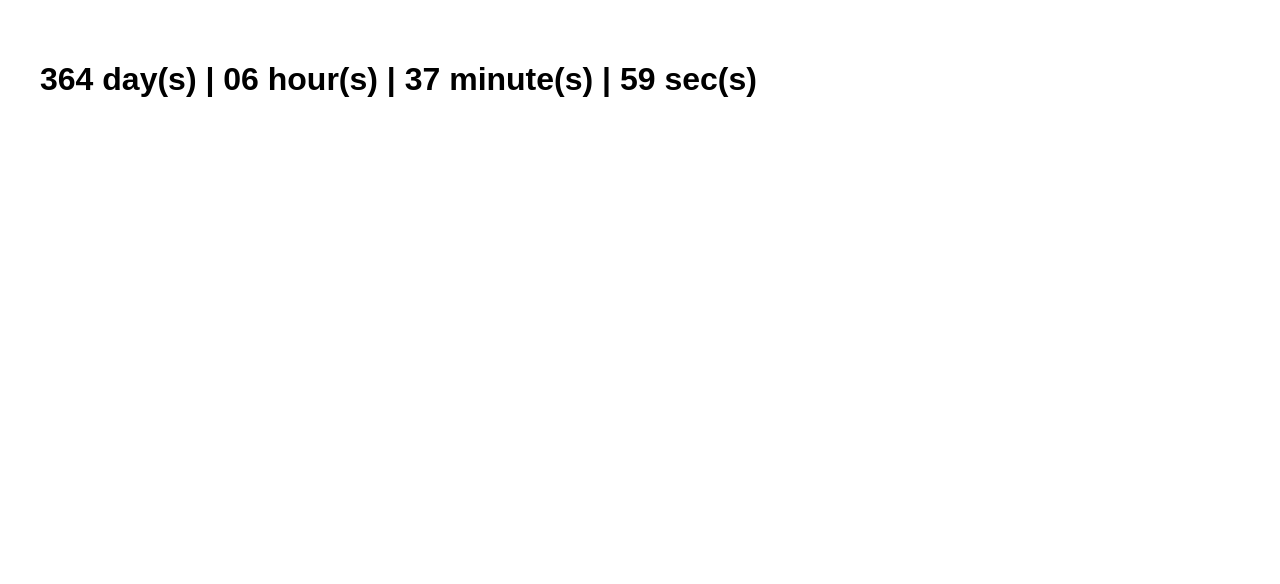
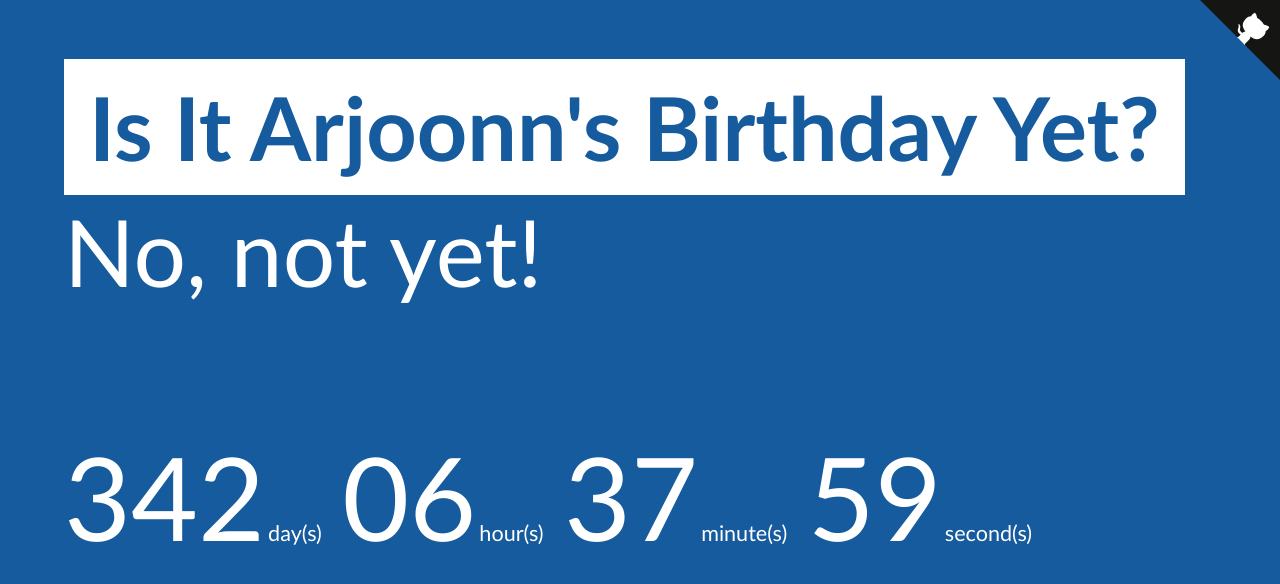
Before and after one commit to libhide/isit, a plain HTML site: page index.html in a window 1280 px wide. Drawn offline with Linux system fonts and the light colour scheme.

Commit message:
Add markup and link up with JS

```diff
--- a/app.js
+++ b/app.js
@@ -1,3 +1,4 @@
+'use strict';
 // Functions
 
 function getTimeRemaining(endtime){
@@ -15,15 +16,18 @@ function getTimeRemaining(endtime){
   };
 }
 
-function initializeClock(id, endtime){
-  var clock = document.getElementById(id);
+function initializeClock(endtime){
+  var days = document.getElementById("days");
+  var hours = document.getElementById("hours");
+  var minutes = document.getElementById("minutes");
+  var seconds = document.getElementById("seconds");
   // Helper function
   function updateClock() {
     var t = getTimeRemaining(birthdayRaw);
-    clock.innerHTML = t.days + ' day(s) | ' +
-                      ('0' + t.hours).slice(-2) + ' hour(s) | ' +
-                      ('0' + t.minutes).slice(-2) + ' minute(s) | ' +
-                      ('0' + t.seconds).slice(-2) + ' sec(s)';
+    days.innerHTML = t.days;
+    hours.innerHTML = ('0' + t.hours).slice(-2);
+    minutes.innerHTML = ('0' + t.minutes).slice(-2);
+    seconds.innerHTML = ('0' + t.seconds).slice(-2);
     if(t.total <= 0) {
       clearInterval(timeinterval);
     }
@@ -46,28 +50,26 @@ function refreshAt(hours, minutes, seconds) {
   then.setSeconds(seconds);
 
   var timeout = (then.getTime() - now.getTime());
-  console.log("Setting alarm for ~" + Math.floor( (timeout/1000/60) % 60 ) + " minutes");
+  // console.log("Setting alarm for ~" + Math.floor( (timeout/1000/60) % 60 ) + " minutes");
   setTimeout(function() { window.location.reload(true); }, timeout);
 }
 
 /******** Logic *********/
 
-// Constants
-var BIRTHDAY_MONTH = "5";
-var BIRTHDAY_MONTH_STR = "May";
-var BIRTHDAY_DAY = "22";
-
 var now = new Date();
 var currentYear = now.getFullYear();
 
-var birthdayRaw = BIRTHDAY_MONTH_STR + ' ' + BIRTHDAY_DAY + ' ' + currentYear + ' ' + '23:59:59 GMT+05:30';
+var birthdayRaw = 'April 30' + ' ' + currentYear + ' ' + '23:59:59 GMT+05:30';
 var birthday = Date.parse(birthdayRaw);
 
 // If it's the birthday, don't show countdown, else show it
-if (now.getDate() == BIRTHDAY_DAY && now.getMonth() + 1 == BIRTHDAY_MONTH) {
-  // BIRTHDAY!!!!!! :D
-  var clock = document.getElementById("text");
-  clock.innerHTML = "HAPPY BIRTHDAY!";
+if (now.getDate() == 1 && now.getMonth() + 1 == 5) {
+  // BIRTHDAY! :D
+  var ans = document.getElementsByClassName("ans")[0];
+  ans.innerHTML = "Yes! It's his birthday! Go wish him!";
+
+  // Hide countdown
+  document.getElementById("countdown").style.display = 'none';
 
   // Need to set a refresh-alarm for when the clock strikes 00:00
   refreshAt(23, 59, 59) // Will refresh the page at 23:59:59
@@ -78,10 +80,10 @@ if (now.getDate() == BIRTHDAY_DAY && now.getMonth() + 1 == BIRTHDAY_MONTH) {
   var nowParsed = Date.parse(now);
   if (birthday < nowParsed) {
     currentYear += 1;
-    birthdayRaw = BIRTHDAY_MONTH_STR + ' ' + BIRTHDAY_DAY + ' ' + currentYear + ' ' + '23:59:59 GMT+05:30';
+    birthdayRaw = 'April 30' + ' ' + currentYear + ' ' + '23:59:59 GMT+05:30';
     birthday = Date.parse(birthdayRaw);
   }
 
   // init clock
-  initializeClock('text', birthdayRaw);
+  initializeClock(birthdayRaw);
 }
--- a/index.html
+++ b/index.html
@@ -10,7 +10,21 @@
   <link rel="stylesheet" href="style.css">
 </head>
 <body>
-  <h1 id="text" style="padding: 40px;"></h1>
+  <div class="container">
+    <h1 class="gigantic highlight">Is It Arjoonn's Birthday Yet?</h1>
+    <h2 class="ans // gigantic">No, not yet!</h2>
+
+    <div id="countdown">
+      <span id="days">134</span>day(s)
+      <span id="hours">20</span>hour(s)
+      <span id="minutes">55</span>minute(s)
+      <span id="seconds">44</span>second(s)
+    </div>
+  </div>
+
+  <!-- Fork button -->
+  <a href="https://github.com/libhide/isit" class="github-corner"><svg width="80" height="80" viewBox="0 0 250 250" style="fill:#151513; color:#fff; position: absolute; top: 0; border: 0; right: 0;"><path d="M0,0 L115,115 L130,115 L142,142 L250,250 L250,0 Z"></path><path d="M128.3,109.0 C113.8,99.7 119.0,89.6 119.0,89.6 C122.0,82.7 120.5,78.6 120.5,78.6 C119.2,72.0 123.4,76.3 123.4,76.3 C127.3,80.9 125.5,87.3 125.5,87.3 C122.9,97.6 130.6,101.9 134.4,103.2" fill="currentColor" style="transform-origin: 130px 106px;" class="octo-arm"></path><path d="M115.0,115.0 C114.9,115.1 118.7,116.5 119.8,115.4 L133.7,101.6 C136.9,99.2 139.9,98.4 142.2,98.6 C133.8,88.0 127.5,74.4 143.8,58.0 C148.5,53.4 154.0,51.2 159.7,51.0 C160.3,49.4 163.2,43.6 171.4,40.1 C171.4,40.1 176.1,42.5 178.8,56.2 C183.1,58.6 187.2,61.8 190.9,65.4 C194.5,69.0 197.7,73.2 200.1,77.6 C213.8,80.2 216.3,84.9 216.3,84.9 C212.7,93.1 206.9,96.0 205.4,96.6 C205.1,102.4 203.0,107.8 198.3,112.5 C181.9,128.9 168.3,122.5 157.7,114.1 C157.9,116.9 156.7,120.9 152.7,124.9 L141.0,136.5 C139.8,137.7 141.6,141.9 141.8,141.8 Z" fill="currentColor" class="octo-body"></path></svg></a><style>.github-corner:hover .octo-arm{animation:octocat-wave 560ms ease-in-out}@keyframes octocat-wave{0%,100%{transform:rotate(0)}20%,60%{transform:rotate(-25deg)}40%,80%{transform:rotate(10deg)}}@media (max-width:500px){.github-corner:hover .octo-arm{animation:none}.github-corner .octo-arm{animation:octocat-wave 560ms ease-in-out}}</style>
+
   <script src="app.js"></script>
 </body>
 </html>
--- a/style.css
+++ b/style.css
@@ -0,0 +1,91 @@
+/* Fonts */
+
+@font-face {
+  font-family: 'Lato';
+  font-style: normal;
+  font-weight: 300;
+  src: local('Lato Light'), local('Lato-Light'), url(https://fonts.gstatic.com/s/lato/v11/22JRxvfANxSmnAhzbFH8PgLUuEpTyoUstqEm5AMlJo4.woff2) format('woff2');
+  unicode-range: U+0000-00FF, U+0131, U+0152-0153, U+02C6, U+02DA, U+02DC, U+2000-206F, U+2074, U+20AC, U+2212, U+2215, U+E0FF, U+EFFD, U+F000;
+}
+
+/* latin */
+@font-face {
+  font-family: 'Lato';
+  font-style: normal;
+  font-weight: 400;
+  src: local('Lato Regular'), local('Lato-Regular'), url(https://fonts.gstatic.com/s/lato/v11/MDadn8DQ_3oT6kvnUq_2r_esZW2xOQ-xsNqO47m55DA.woff2) format('woff2');
+  unicode-range: U+0000-00FF, U+0131, U+0152-0153, U+02C6, U+02DA, U+02DC, U+2000-206F, U+2074, U+20AC, U+2212, U+2215, U+E0FF, U+EFFD, U+F000;
+}
+
+/* latin */
+@font-face {
+  font-family: 'Lato';
+  font-style: normal;
+  font-weight: 700;
+  src: local('Lato Bold'), local('Lato-Bold'), url(https://fonts.gstatic.com/s/lato/v11/MgNNr5y1C_tIEuLEmicLmwLUuEpTyoUstqEm5AMlJo4.woff2) format('woff2');
+  unicode-range: U+0000-00FF, U+0131, U+0152-0153, U+02C6, U+02DA, U+02DC, U+2000-206F, U+2074, U+20AC, U+2212, U+2215, U+E0FF, U+EFFD, U+F000;
+}
+
+/* latin */
+@font-face {
+  font-family: 'Lato';
+  font-style: normal;
+  font-weight: 900;
+  src: local('Lato Black'), local('Lato-Black'), url(https://fonts.gstatic.com/s/lato/v11/lEjOv129Q3iN1tuqWOeRBgLUuEpTyoUstqEm5AMlJo4.woff2) format('woff2');
+  unicode-range: U+0000-00FF, U+0131, U+0152-0153, U+02C6, U+02DA, U+02DC, U+2000-206F, U+2074, U+20AC, U+2212, U+2215, U+E0FF, U+EFFD, U+F000;
+}
+
+/* Main Styles */
+
+body {
+  background-color: #155B9D;
+  font-family: Lato, Roboto, sans-serif;
+  font-weight: 400;
+  color: #ffffff;
+}
+
+.container {
+  max-width: 90%;
+  margin: 0 auto;
+}
+
+h1.gigantic {
+  padding: 15px 25px;
+  display: inline-block;
+  font-size: 5.5em;
+  margin-bottom: 0;
+  font-weight: 700;
+}
+
+h1.highlight {
+  color: #155B9D;
+}
+
+.highlight {
+  background-color: #ffffff;
+}
+
+h2.gigantic {
+  margin: 0;
+  padding: 0;
+  font-size: 5.8em;
+  margin-bottom: 120px;
+  font-weight: 400;
+}
+
+#countdown {
+  font-size: 1.35em;
+}
+
+#countdown span {
+  font-size: 5.35em;
+  margin: 0 3px 0 15px;
+}
+
+#countdown span:first-child {
+  margin-left: 0px;
+}
+
+.cta {
+  display: none;
+}
```
Also changed, not shown: 1 other file.
